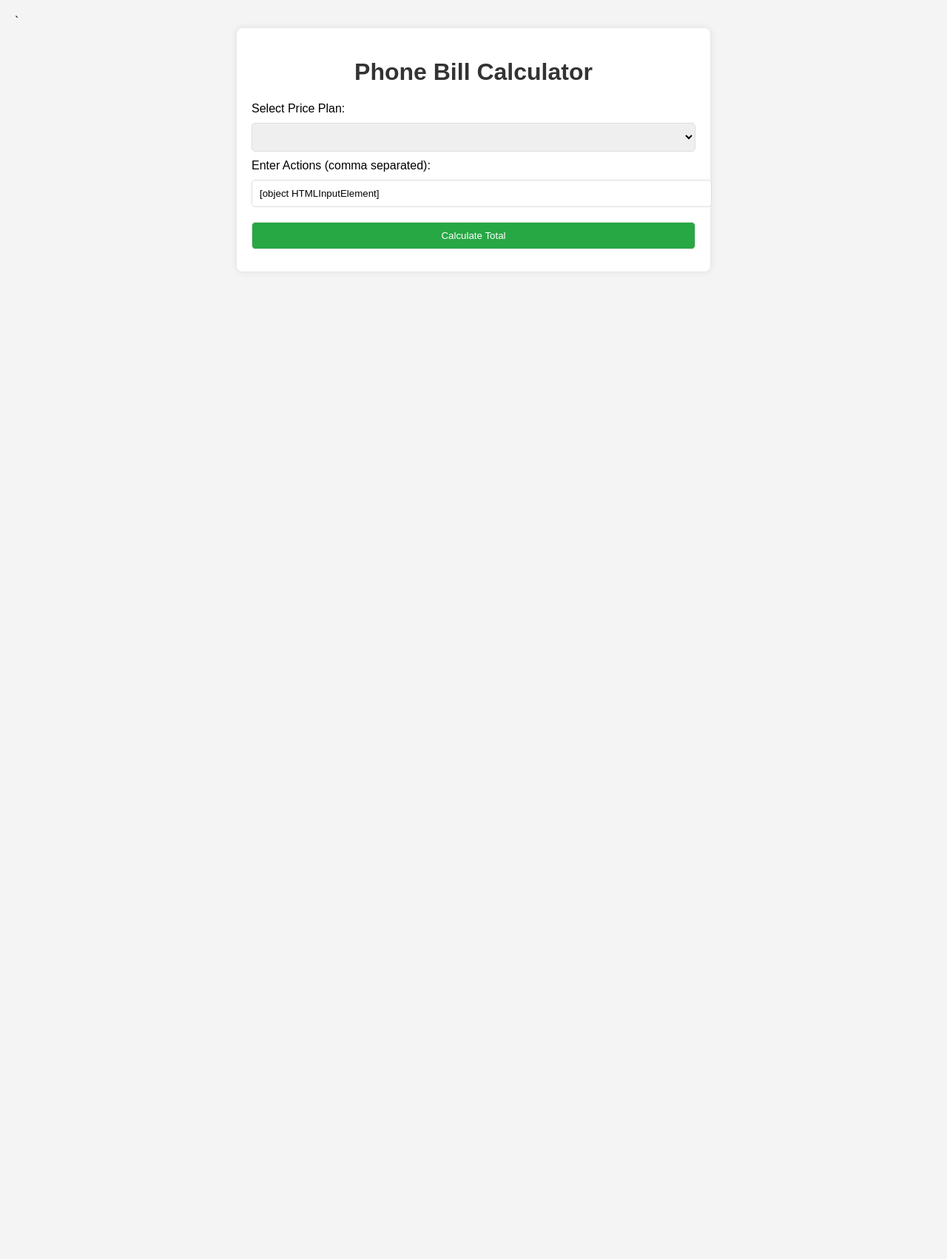
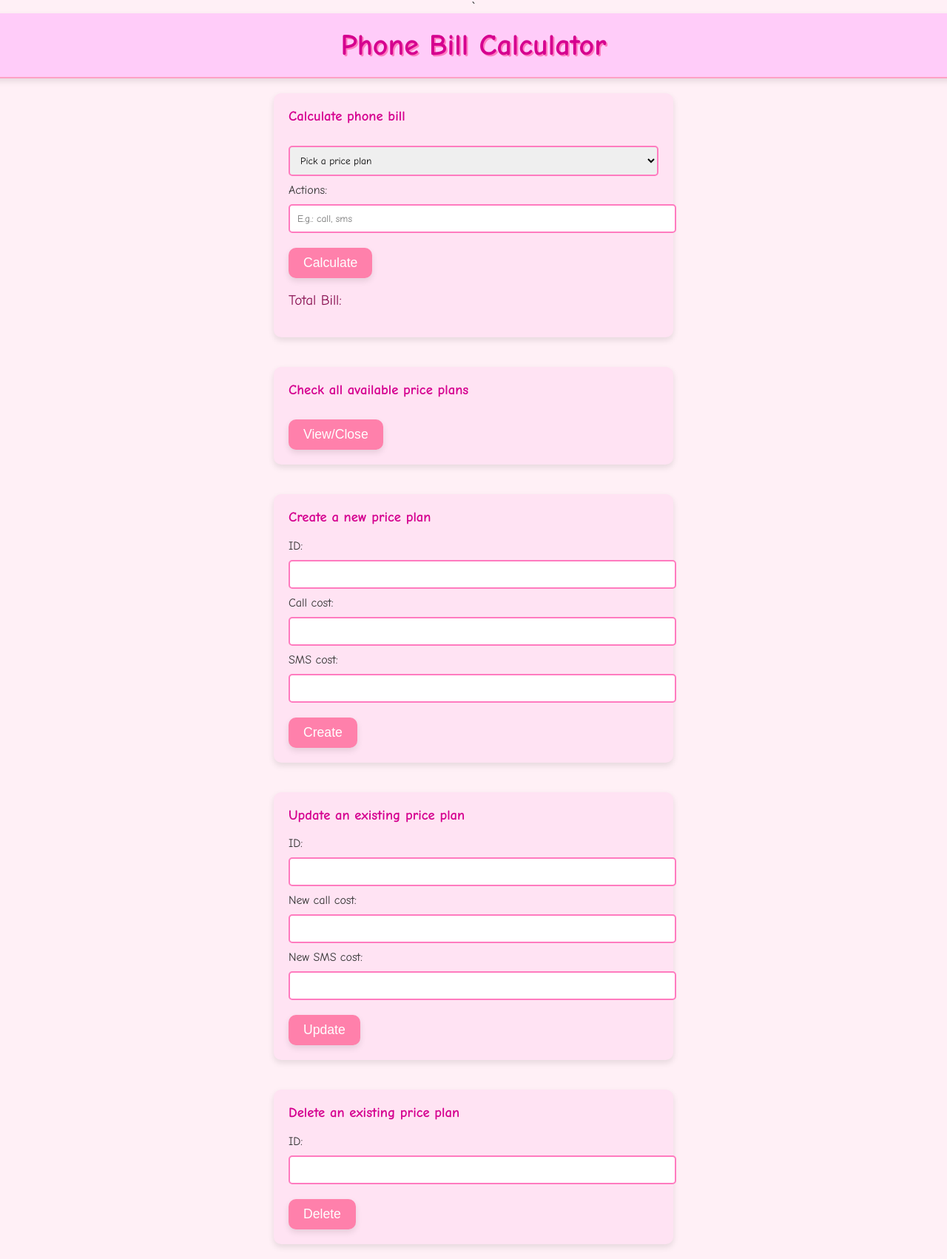
Before and after one commit to AmoMandy/price-plans, a website: page public/index.html in a window 1280 px wide. Shown: the whole page at 74% size. Before the commit the page ends 800 px from the top, so only its background shows below. Drawn offline with nearby package versions, Linux system fonts and the light colour scheme.

Commit message:
added changes

```diff
--- a/package.json
+++ b/package.json
@@ -30,6 +30,7 @@
   "dependencies": {
     "cors": "^2.8.5",
     "express": "^4.19.2",
+    "mocha": "^10.7.3",
     "sqlite": "^5.1.1",
     "sqlite3": "^5.1.7"
   }
--- a/public/index.html
+++ b/public/index.html
@@ -11,32 +11,70 @@
     <link rel="stylesheet" href="style.css">
 </head>
 
-<body>
+<body x-data="pricePlan">
 
-    <div class="container" x-data="phoneBillCalculator" x-init="init()">
+    <div class="header">
         <h1>Phone Bill Calculator</h1>
+    </div>
 
-        <div class="form-group">
-            <label for="pricePlan">Select Price Plan:</label>
-            <select id="pricePlan" x-model="selectedPlan">
-                <template x-for="plan in pricePlans" :key="plan.plan_name">
+    <div class="section">
+        <h3>Calculate phone bill</h3>
+        <select x-model="selectedPricePlan">
+            <option value="" disabled selected>Pick a price plan</option>
+            <template x-for="plan in pricePlans" :key="plan.id">
                 <option :value="plan.plan_name" x-text="plan.plan_name"></option>
             </template>
         </select>
+        Actions: <input type="text" x-model="actions" placeholder="E.g.: call, sms">
+        <button @click="calculatePhoneBill()">Calculate</button>
+        <p>Total Bill: <span x-text="billTotal"></span></p>
     </div>
 
-        <div class="form-group">
-            <label for="actions">Enter Actions (comma separated):</label>
-            <input type="text" id="actions" x-model="actions" placeholder="e.g., call, sms, call">
+    <div class="section">
+        <h3>Check all available price plans</h3>
+        <button @click="togglePricePlans()">View/Close</button>
+        <table x-show="showPricePlans" class="price-plan-table">
+            <thead>
+                <tr>
+                    <th>ID</th>
+                    <th>Plan Name</th>
+                    <th>Call Cost (R)</th>
+                    <th>SMS Cost (R)</th>
+                </tr>
+            </thead>
+            <tbody>
+                <template x-for="plan in pricePlans" :key="plan.id">
+                    <tr>
+                        <td x-text="plan.id"></td>
+                        <td x-text="plan.plan_name"></td>
+                        <td x-text="plan.call_price"></td>
+                        <td x-text="plan.sms_price"></td>
+                    </tr>
+                </template>
+            </tbody>
+        </table>
     </div>
 
-        <button @click="calculateBill()">Calculate Total</button>
-
-        <div class="result" x-show="total !== 0">
-            <h2>Total Bill: R<span x-text="total.toFixed(2)"></span></h2>
-        </div>
+    <div class="section">
+        <h3>Create a new price plan</h3>
+        ID: <input type="text" x-model="newPlan.name">
+        Call cost: <input type="number" x-model="newPlan.call_cost">
+        SMS cost: <input type="number" x-model="newPlan.sms_cost">
+        <button @click="createPricePlan()">Create</button>
     </div>
 
-    </body>
+    <div class="section">
+        <h3>Update an existing price plan</h3>
+        ID: <input type="text" x-model="updatePlan.name">
+        New call cost: <input type="number" x-model="updatePlan.call_cost">
+        New SMS cost: <input type="number" x-model="updatePlan.sms_cost">
+        <button @click="updatePricePlan()">Update</button>
+    </div>
+
+    <div class="section">
+        <h3>Delete an existing price plan</h3>
+        ID: <input type="number" x-model="deletePlanId">
+        <button @click="deletePricePlan()">Delete</button>
+    </div>
 
 </html>
--- a/public/phoneBill.js
+++ b/public/phoneBill.js
@@ -1,42 +1,81 @@
 document.addEventListener('alpine:init', () => {
-    alpine.data('phoneBillCalculator', () => {
-        return {
-            pricePlans: '',
-            selectedPlan: '',
-            actions: '',
-            total: 0,
+    Alpine.data('pricePlan', () => ({
+        pricePlans: [],
+        selectedPricePlan: '',
+        actions: '',
+        newPlan: { name: '', call_cost: '', sms_cost: '' },
+        updatePlan: { name: '', call_cost: '', sms_cost: '' },
+        deletePlanId: '',
+        showPricePlans: false,
+        billTotal: '',
 
-            async init() {
-                // Fetch all price plans from the API
-                const response = await fetch('/api/price_plans/');
-                this.pricePlans = await response.json();
-                if (this.pricePlans.length > 0) {
-                    this.selectedPlan = this.pricePlans[0].plan_name;
-                }
-            },
+        // Fetch all available price plans
+        fetchPricePlans() {
+            axios.get('/api/price_plans')
+                .then(response => {
+                    this.pricePlans = response.data.price_plans;
+                })
+                .catch(error => {
+                    console.error('Error fetching price plans:', error);
+                });
+        },
 
-            async calculateBill() {
-                if (!this.selectedPlan || !this.actions) {
-                    alert("Please select a price plan and enter actions.");
-                    return;
-                }
+        // Calculate phone bill based on selected price plan and actions
+        calculatePhoneBill() {
+            axios.post('/api/phonebill', {
+                price_plan: this.selectedPricePlan,
+                actions: this.actions
+            })
+                .then(response => {
+                    this.billTotal = response.data.total;
+                })
+                .catch(error => {
+                    console.error('Error calculating phone bill:', error);
+                });
+        },
 
-                const data = {
-                    price_plan: this.selectedPlan,
-                    actions: this.actions.split(',').map(action => action.trim())
-                };
+        // Create a new price plan
+        createPricePlan() {
+            axios.post('/api/price_plan/create', this.newPlan)
+                .then(response => {
+                    this.fetchPricePlans(); // Refresh list
+                    this.newPlan = { name: '', call_cost: '', sms_cost: '' };
+                })
+                .catch(error => {
+                    console.error('Error creating price plan:', error);
+                });
+        },
 
-                const response = await fetch('/api/phonebill/', {
-                    method: 'POST',
-                    headers: {
-                        'Content-Type': 'application/json',
-                    },
-                    body: JSON.stringify(data),
+        // Update an existing price plan
+        updatePricePlan() {
+            axios.post('/api/price_plan/update', this.updatePlan)
+                .then(response => {
+                    this.fetchPricePlans(); // Refresh list
+                    this.updatePlan = { name: '', call_cost: '', sms_cost: '' }; // Reset fields
+                })
+                .catch(error => {
+                    console.error('Error updating price plan:', error);
                 });
+        },
 
-                const result = await response.json();
-                this.total = result.total;
-            },
-        };
-    });
+        // Delete a price plan
+        deletePricePlan() {
+            axios.post('/api/price_plan/delete', { id: this.deletePlanId })
+                .then(response => {
+                    this.fetchPricePlans(); // Refresh list
+                    this.deletePlanId = ''; // Reset field
+                })
+                .catch(error => {
+                    console.error('Error deleting price plan:', error);
+                });
+        },
+
+        // Toggle showing the price plans
+        togglePricePlans() {
+            this.showPricePlans = !this.showPricePlans;
+            if (this.showPricePlans) {
+                this.fetchPricePlans();
+            }
+        }
+    }));
 });
--- a/public/style.css
+++ b/public/style.css
@@ -1,38 +1,101 @@
 body {
-    font-family: Arial, sans-serif;
+    font-family: 'Comic Sans MS', cursive, sans-serif;
+    background-color: #fff0f6;
+    color: #333;
     margin: 0;
+    padding: 0;
+    display: flex;
+    flex-direction: column;
+    align-items: center;
+}
+
+.header {
+    background-color: #ffccf9;
+    width: 100%;
     padding: 20px;
-    background-color: #f4f4f4;
+    text-align: center;
+    box-shadow: 0 4px 8px rgba(0, 0, 0, 0.1);
+    border-bottom: 2px solid #ffa1c5;
 }
-.container {
-    max-width: 600px;
-    margin: 0 auto;
-    background: #fff;
+
+.header h1 {
+    margin: 0;
+    font-size: 2.5em;
+    color: #d5008f;
+    text-shadow: 2px 2px #ff7bbf;
+}
+
+
+.section {
+    background-color: #ffe3f3;
+    border-radius: 10px;
+    box-shadow: 0 4px 8px rgba(0, 0, 0, 0.1);
+    margin: 20px;
     padding: 20px;
-    border-radius: 8px;
-    box-shadow: 0 0 10px rgba(0, 0, 0, 0.1);
+    width: 80%;
+    max-width: 500px;
 }
-h1 {
-    text-align: center;
-    color: #333;
+
+.section h3 {
+    margin-top: 0;
+    color: #d5008f;
 }
-select, input[type="text"], button {
+
+input[type="text"], input[type="number"], select {
+    border: 2px solid #ff7bbf;
+    border-radius: 5px;
+    padding: 10px;
     width: 100%;
+    margin: 10px 0;
+    font-family: inherit;
+}
+
+button {
+    background-color: #ff80ab;
+    border: none;
+    color: white;
+    padding: 10px 20px;
+    border-radius: 10px;
+    cursor: pointer;
+    font-size: 1.1em;
+    box-shadow: 0 4px 8px rgba(0, 0, 0, 0.1);
+    transition: background-color 0.3s ease;
+    margin-top: 10px;
+}
+
+button:hover {
+    background-color: #ff4081;
+}
+
+p {
+    font-size: 1.2em;
+    color: #880e4f;
+}
+
+
+.price-plan-table {
+    width: 100%;
+    border-collapse: collapse;
+    margin-top: 10px;
+    font-size: 1em;
+    box-shadow: 0 4px 8px rgba(0, 0, 0, 0.1);
+}
+
+.price-plan-table thead {
+    background-color: #ff80ab;
+    color: white;
+}
+
+.price-plan-table th, .price-plan-table td {
     padding: 10px;
-    margin: 10px 0;
-    border-radius: 5px;
-    border: 1px solid #ddd;
+    text-align: left;
+    border-bottom: 1px solid #ffccf9;
 }
-button {
-    background-color: #28a745;
-    color: #fff;
-    cursor: pointer;
+
+.price-plan-table tr:nth-child(even) {
+    background-color: #ffb3e5;
 }
-button:hover {
-    background-color: #218838;
+
+.price-plan-table tr:hover {
+    background-color: #ffc4e0;
 }
-.result {
-    margin-top: 20px;
-    font-size: 1.2em;
-    color: #555;
-}
```
Also changed, not shown: index.js (+20 -14 lines), phone.js (+16 -17 lines), tests/phoneBill.test.js (added, +4 -0 lines), 4 other files. Lines whose indentation alone changed are shown as unchanged.
